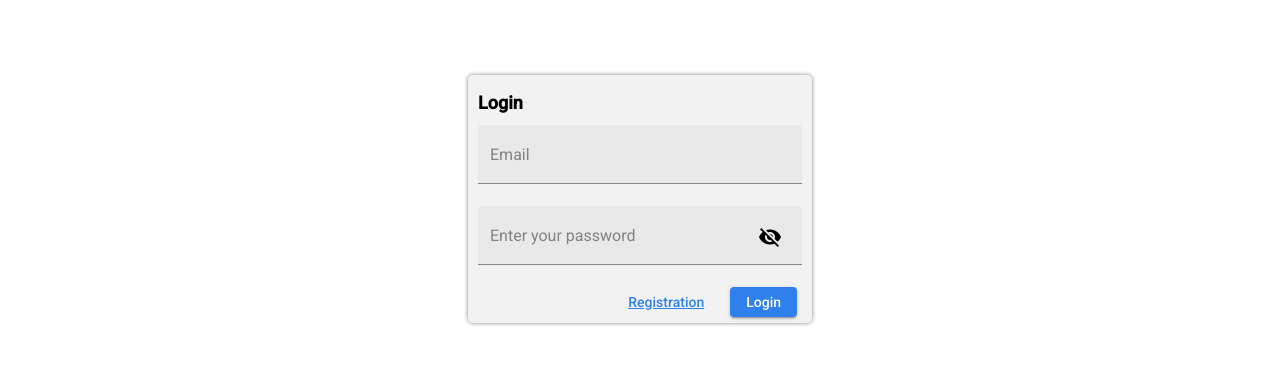
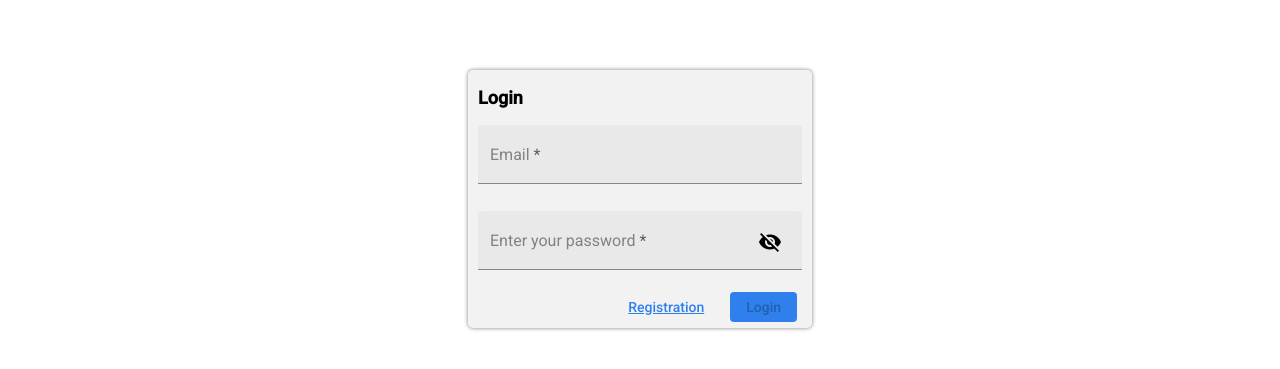
Before and after one commit to cheerfulperson/youtube-client, an Angular app: page /auth/login in a window 1280 px wide. Shown: the part 201-570 px from the top of the page. Built offline with nearby package versions, Linux system fonts and the light colour scheme.

Commit message:
feat: add login validation

```diff
--- a/src/app/auth/components/login/login.component.html
+++ b/src/app/auth/components/login/login.component.html
@@ -1,4 +1,7 @@
-<form class="login" [formGroup]="loginFormGroup">
+<form class="login" [formGroup]="loginFormGroup" [ngStyle]="{
+  'max-height':
+    passwordControl.valid || !passwordControl.dirty ? '258px' : '278px'
+}">
   <h2 class="login__title">login</h2>
   <mat-form-field class="login__form-field" appearance="fill">
     <mat-label class="login__form-label">Email</mat-label>
@@ -7,12 +10,26 @@
       matInput
       formControlName="email"
       class="login__from-input"
-      placeholder="pat@example.com"
+      placeholder="Jhon Deel"
     />
-    <mat-error>No</mat-error>
+    <mat-error
+      *ngIf="emailControl.invalid && !emailControl.hasError('required')"
+    >
+      The login email is <strong>invalida</strong>
+    </mat-error>
+    <mat-error *ngIf="emailControl.hasError('required')">
+      Please enter <strong>a login email</strong>
+    </mat-error>
   </mat-form-field>
 
-  <mat-form-field class="login__form-field" appearance="fill">
+  <mat-form-field
+    class="login__form-field"
+    appearance="fill"
+    [ngStyle]="{
+      'margin-bottom':
+        passwordControl.valid || !passwordControl.dirty ? '0px' : '20px'
+    }"
+  >
     <mat-label class="login__form-label">Enter your password</mat-label>
     <input
       matInput
@@ -30,15 +47,33 @@
     >
       <mat-icon>{{ hide ? 'visibility_off' : 'visibility' }}</mat-icon>
     </button>
-    <mat-error>No</mat-error>
+    <mat-error *ngIf="passwordControl.hasError('required')">
+      Please enter <strong>a password</strong>
+    </mat-error>
+    <mat-error
+      *ngIf="
+        passwordControl.hasError('customError') &&
+        !passwordControl.hasError('required')
+      "
+    >
+      Your password isn't strong enough:
+      <strong>{{ passwordControl.getError('customError').value }}</strong>
+    </mat-error>
   </mat-form-field>
   <div class="login__btns-group">
-    <button mat-button class="login__btn login__btn-reg" routerLink="/auth/registration">registration</button>
+    <button
+      mat-button
+      class="login__btn login__btn-reg"
+      routerLink="/auth/registration"
+    >
+      registration
+    </button>
     <button
       mat-raised-button
       appBtnStyle
       [bgColor]="'#2F80ED'"
       class="login__btn"
+      [disabled]="emailControl.invalid || passwordControl.invalid"
       (click)="submit()"
     >
       login
--- a/src/app/auth/components/login/login.component.scss
+++ b/src/app/auth/components/login/login.component.scss
@@ -8,7 +8,7 @@
 
   max-width: 344px;
   width: 100vw;
-  max-height: 248px;
+  max-height: 258px;
   padding: 10px;
   border-radius: 5px;
   box-shadow: 0 0 4px gray;
@@ -59,6 +59,7 @@
 
   &__form-field {
     width: 100%;
+    margin-top: 5px;
     border-radius: 5px;
   }
 }
--- a/src/app/auth/components/login/login.component.ts
+++ b/src/app/auth/components/login/login.component.ts
@@ -1,6 +1,12 @@
 import { Component } from '@angular/core';
-import { FormControl, FormGroup } from '@angular/forms';
+import {
+  AbstractControl,
+  FormControl,
+  FormGroup,
+  Validators,
+} from '@angular/forms';
 import { AuthService } from '../../services/auth.service';
+import { CustomPswValidatorDirective } from '../../shared/custom-psw-validator.directive';
 
 @Component({
   selector: 'app-login',
@@ -9,11 +15,28 @@ import { AuthService } from '../../services/auth.service';
 })
 export class LoginComponent {
   public loginFormGroup: FormGroup = new FormGroup({
-    email: new FormControl(''),
-    password: new FormControl(''),
+    email: new FormControl('', [
+      Validators.required,
+      Validators.email,
+      Validators.pattern(
+        /^([a-z0-9_-]+\.)*[a-z0-9_-]+@[a-z0-9_-]+(\.[a-z0-9_-]+)*\.[a-z]{2,6}$/i
+      ),
+    ]),
+    password: new FormControl('', [
+      Validators.required,
+      CustomPswValidatorDirective.getCustomError(),
+    ]),
   });
 
   public hide: boolean = true;
+
+  public get emailControl(): AbstractControl {
+    return this.loginFormGroup.get('email') as AbstractControl;
+  }
+
+  public get passwordControl(): AbstractControl {
+    return this.loginFormGroup.get('password') as AbstractControl;
+  }
 
   public constructor(private authService: AuthService) {}
 
--- a/src/app/auth/components/registration/registration.component.html
+++ b/src/app/auth/components/registration/registration.component.html
@@ -1,4 +1,11 @@
-<form class="registration" [formGroup]="loginFormGroup">
+<form
+  class="registration"
+  [formGroup]="loginFormGroup"
+  [ngStyle]="{
+    'max-height':
+      passwordControl.valid || !passwordControl.dirty ? '418px' : '438px'
+  }"
+>
   <h2 class="registration__title">registration</h2>
 
   <mat-form-field class="registration__form-field" appearance="fill">
@@ -9,8 +16,8 @@
       formControlName="firstName"
       class="registration__from-input"
       placeholder="Jhon"
+      maxlength="20"
     />
-    <mat-error>No</mat-error>
   </mat-form-field>
 
   <mat-form-field class="registration__form-field" appearance="fill">
@@ -21,8 +28,8 @@
       formControlName="lastName"
       class="registration__from-input"
       placeholder="Smith"
+      maxlength="20"
     />
-    <mat-error>No</mat-error>
   </mat-form-field>
 
   <mat-form-field class="registration__form-field" appearance="fill">
@@ -34,10 +41,25 @@
       class="registration__from-input"
       placeholder="pat@example.com"
     />
-    <mat-error>No</mat-error>
+    <mat-error
+      *ngIf="emailControl.invalid && !emailControl.hasError('required')"
+    >
+      The login email is <strong>invalida</strong>
+    </mat-error>
+    <mat-error *ngIf="emailControl.hasError('required')">
+      Please enter <strong>a login email</strong>
+    </mat-error>
   </mat-form-field>
 
-  <mat-form-field class="registration__form-field" appearance="fill">
+  <mat-form-field
+    class="registration__form-field"
+    appearance="fill"
+    [ngStyle]="{
+      'margin-top': '5px',
+      'margin-bottom':
+        passwordControl.valid || !passwordControl.dirty ? '0px' : '20px'
+    }"
+  >
     <mat-label class="registration__form-label">Password</mat-label>
     <input
       matInput
@@ -55,7 +77,18 @@
     >
       <mat-icon>{{ hide ? 'visibility_off' : 'visibility' }}</mat-icon>
     </button>
-    <mat-error>No</mat-error>
+    <mat-error *ngIf="passwordControl.hasError('required')">
+      Please enter <strong>a password</strong>
+    </mat-error>
+    <mat-error
+      *ngIf="
+        passwordControl.hasError('customError') &&
+        !passwordControl.hasError('required')
+      "
+    >
+      Your password isn't strong enough:
+      <strong>{{ passwordControl.getError('customError').value }}</strong>
+    </mat-error>
   </mat-form-field>
 
   <div class="registration__btns-group">
--- a/src/app/auth/components/registration/registration.component.ts
+++ b/src/app/auth/components/registration/registration.component.ts
@@ -1,6 +1,12 @@
 import { Component } from '@angular/core';
-import { FormControl, FormGroup } from '@angular/forms';
+import {
+  AbstractControl,
+  FormControl,
+  FormGroup,
+  Validators,
+} from '@angular/forms';
 import { AuthService } from '../../services/auth.service';
+import { CustomPswValidatorDirective } from '../../shared/custom-psw-validator.directive';
 
 @Component({
   selector: 'app-registration',
@@ -11,11 +17,28 @@ export class RegistrationComponent {
   public loginFormGroup: FormGroup = new FormGroup({
     firstName: new FormControl(''),
     lastName: new FormControl(''),
-    email: new FormControl(''),
-    password: new FormControl(''),
+    email: new FormControl('', [
+      Validators.required,
+      Validators.email,
+      Validators.pattern(
+        /^([a-z0-9_-]+\.)*[a-z0-9_-]+@[a-z0-9_-]+(\.[a-z0-9_-]+)*\.[a-z]{2,6}$/i
+      ),
+    ]),
+    password: new FormControl('', [
+      Validators.required,
+      CustomPswValidatorDirective.getCustomError(),
+    ]),
   });
 
   public hide: boolean = true;
+
+  public get emailControl(): AbstractControl {
+    return this.loginFormGroup.get('email') as AbstractControl;
+  }
+
+  public get passwordControl(): AbstractControl {
+    return this.loginFormGroup.get('password') as AbstractControl;
+  }
 
   public constructor(private authService: AuthService) {}
 
--- /dev/null
+++ b/src/app/auth/shared/custom-psw-validator.directive.ts
@@ -0,0 +1,49 @@
+import { Directive } from '@angular/core';
+import {
+  AbstractControl,
+  NG_VALIDATORS,
+  ValidationErrors,
+  ValidatorFn,
+} from '@angular/forms';
+
+@Directive({
+  selector: '[appCustomPswValidator]',
+  providers: [
+    {
+      provide: NG_VALIDATORS,
+      useExisting: CustomPswValidatorDirective,
+      multi: true,
+    },
+  ],
+})
+export class CustomPswValidatorDirective {
+  public static getCustomError(): ValidatorFn {
+    return (control: AbstractControl): ValidationErrors | null => {
+      if (control.value.length < 8) {
+        return {
+          customError: { value: `at least 8 characters` },
+        };
+      }
+      if (!/(?=.*[a-z])(?=.*[A-Z])/.test(control.value)) {
+        return {
+          customError: {
+            value: `a mixture of both uppercase and lowercase letters`,
+          },
+        };
+      }
+      if (!/(?=.*[A-Za-z])(?=.*\d)/.test(control.value)) {
+        return {
+          customError: { value: `a mixture of letters and numbers` },
+        };
+      }
+      if (!/(?=.*[@$!%*#?&])/.test(control.value)) {
+        return {
+          customError: {
+            value: `inclusion of at least one special character, e.g., ! @ # ?`,
+          },
+        };
+      }
+      return null;
+    };
+  }
+}
--- a/src/app/core/components/header/login-information/login-information.component.html
+++ b/src/app/core/components/header/login-information/login-information.component.html
@@ -6,6 +6,7 @@
       appBtnStyle
       bgColor="#2F80ED"
       class="user-login__button"
+      routerLink="admin-page"
     >
       <mat-icon>account_circle</mat-icon>
     </button>
--- a/src/app/youtube/components/create-card-form/create-card-form.component.html
+++ b/src/app/youtube/components/create-card-form/create-card-form.component.html
@@ -1 +1 @@
-<p>create-card-form works!</p>
+<form class="create-card"></form>
--- a/src/app/youtube/components/create-card-form/create-card-form.component.scss
+++ b/src/app/youtube/components/create-card-form/create-card-form.component.scss
@@ -0,0 +1,64 @@
+.create-card {
+    position: absolute;
+    display: flex;
+    flex-direction: column;
+    align-items: center;
+    justify-content: center;
+    box-sizing: border-box;
+
+    max-width: 344px;
+    width: 100vw;
+    height: fit-content;
+    padding: 10px;
+    border-radius: 5px;
+    box-shadow: 0 0 4px gray;
+    background: #f2f2f2;
+
+    top: 0;
+    bottom: 0;
+    left: 0;
+    right: 0;
+    margin: auto;
+
+    @media (max-height: 640px) {
+        position: relative;
+        margin-top: 20px;
+        margin-bottom: 20px;
+    }
+
+    &__title {
+      width: 100%;
+      text-align: left;
+      font-weight: 700;
+      font-size: 18px;
+      color: black;
+      text-transform: capitalize;
+    }
+
+    &__btns-group {
+      display: flex;
+      justify-content: right;
+      width: 100%;
+    }
+
+    &__btn {
+      text-transform: capitalize;
+      height: 30px;
+      margin: 0 5px 0 5px;
+      line-height: 0;
+    }
+
+    &__btn-reg {
+      color: #2f80ed;
+      text-decoration: underline;
+    }
+
+    &__form-label {
+      color: #828282;
+    }
+
+    &__form-field {
+      width: 100%;
+      border-radius: 5px;
+    }
+  }
--- a/src/app/youtube/youtube.module.ts
+++ b/src/app/youtube/youtube.module.ts
@@ -12,6 +12,7 @@ import { NotFoundPageComponent } from './components/not-found-page/not-found-pag
 import { VideoCardComponent } from './components/detailed-info-page/video-card.component';
 import { AuthGuard } from '../core/guards/auth.guard';
 import { YoutubeService } from './services/youtube.service';
+import { CreateCardFormComponent } from './components/create-card-form/create-card-form.component';
 
 const routes: Routes = [
   {
@@ -27,6 +28,11 @@ const routes: Routes = [
   {
     path: 'video/:id',
     component: VideoCardComponent,
+    canActivate: [AuthGuard],
+  },
+  {
+    path: 'admin-page',
+    component: CreateCardFormComponent,
     canActivate: [AuthGuard],
   },
   {
@@ -49,6 +55,7 @@ const routes: Routes = [
     PodcastInfoComponent,
     NotFoundPageComponent,
     VideoCardComponent,
+    CreateCardFormComponent,
   ],
   imports: [CommonModule, RouterModule.forChild(routes), SharedModule],
   providers: [YoutubeService],
```
Also changed, not shown: src/app/auth/auth.module.ts (+7 -1 lines), 1 other file (tests, documents, lock files or other folders).
